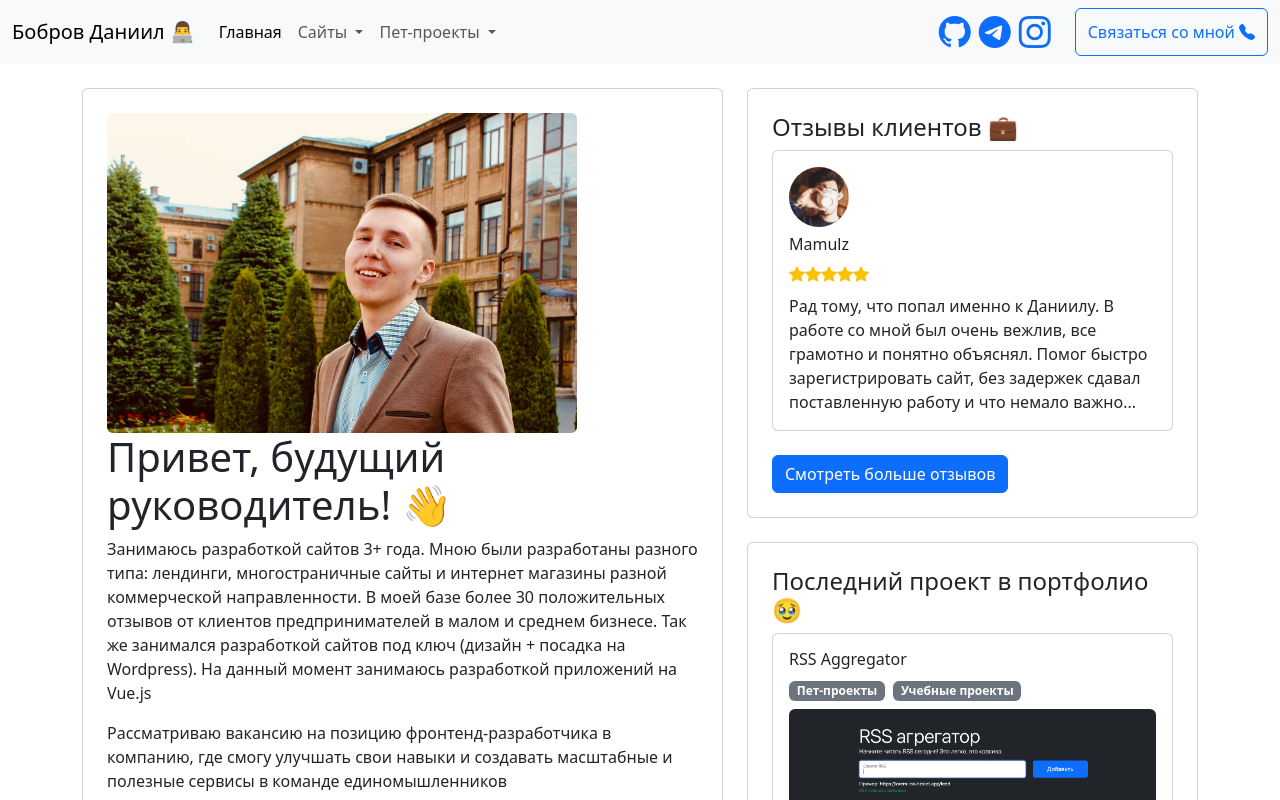
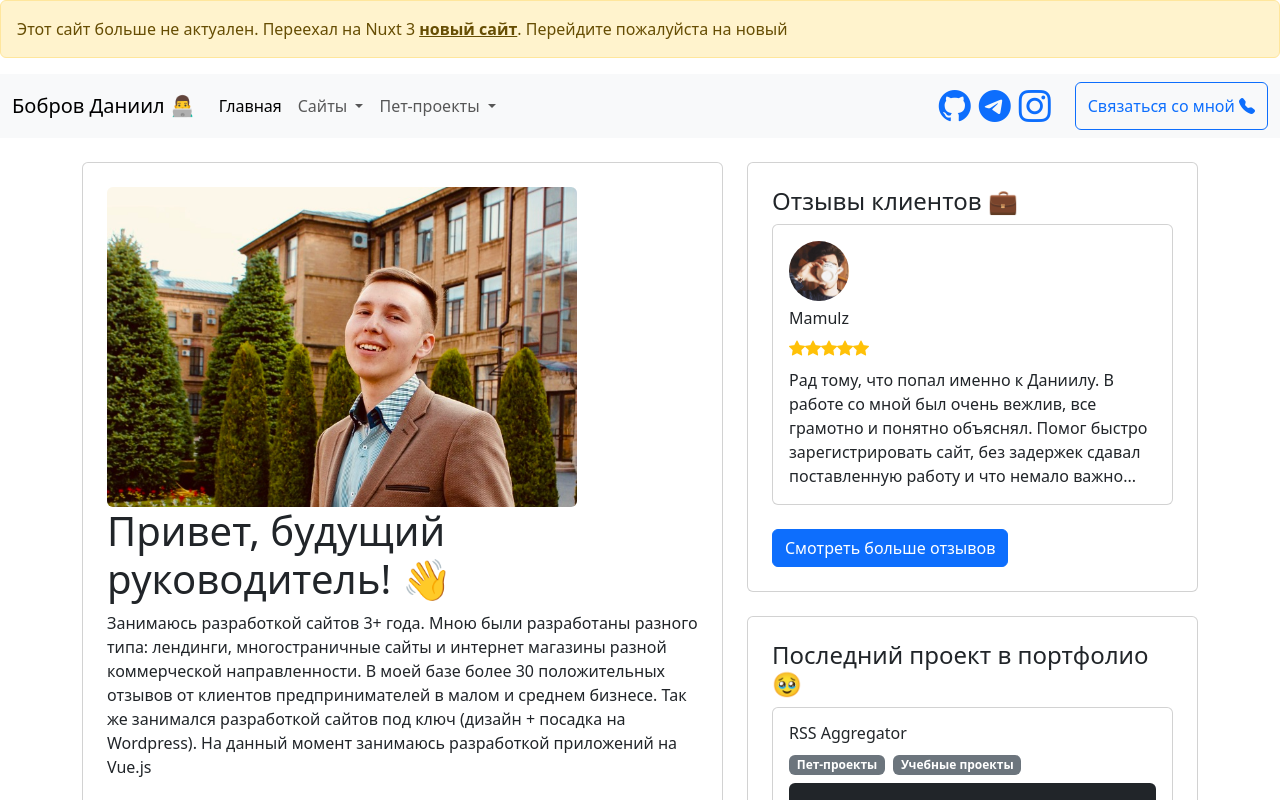
Before and after one commit to bobrov-site/portfolio, a Vue app: page / in a window 1280 px wide. Shown: the top 800 px of the page. Built offline with nearby package versions, Linux system fonts and the light colour scheme; no server answers.

Commit message:
warning alert. Last commit

```diff
--- a/src/components/Navbar-header.vue
+++ b/src/components/Navbar-header.vue
@@ -1,4 +1,7 @@
 <template>
+    <div class="alert alert-warning" role="alert">
+  Этот сайт больше не актуален. Переехал на Nuxt 3 <a href="https://portfolio-nuxt-two.vercel.app/" class="alert-link">новый сайт</a>. Перейдите пожалуйста на новый
+  </div>
   <header>
     <nav class="navbar navbar-expand-lg bg-body-tertiary">
       <div class="container-fluid">
```
